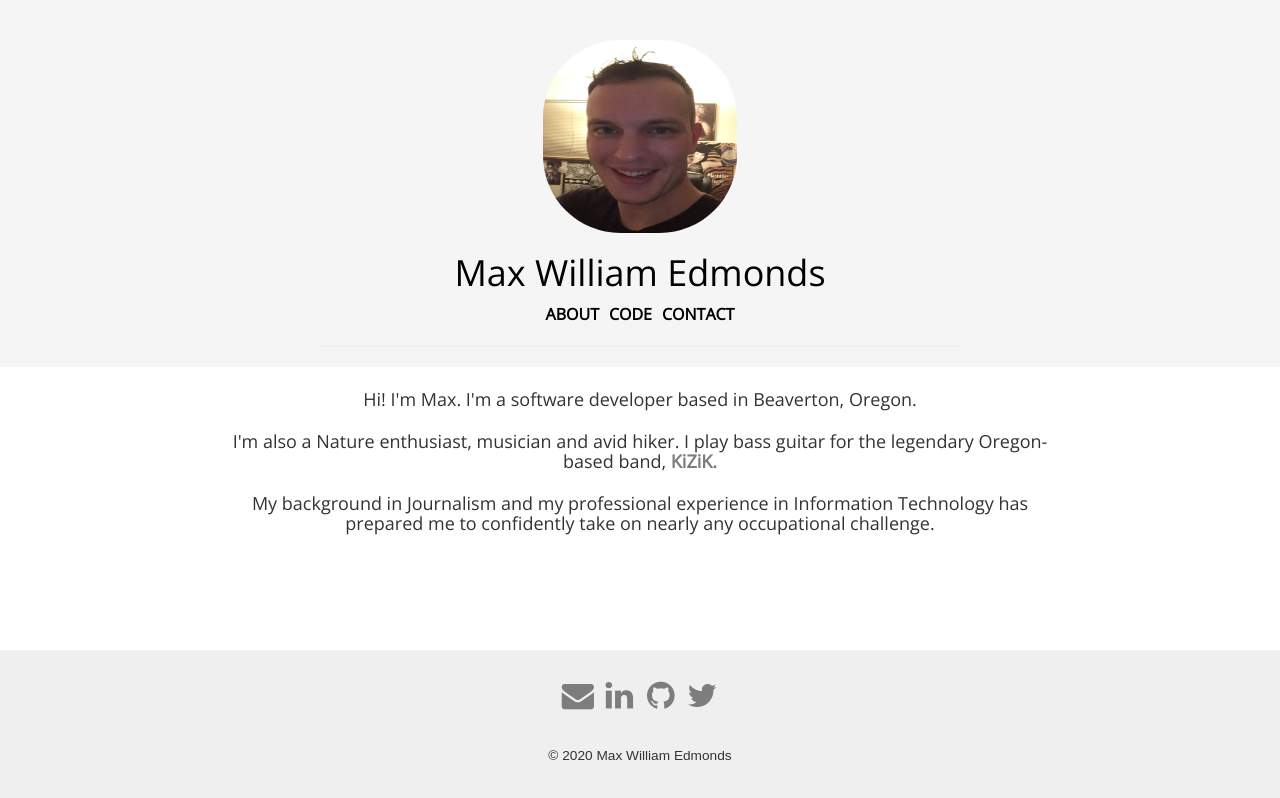
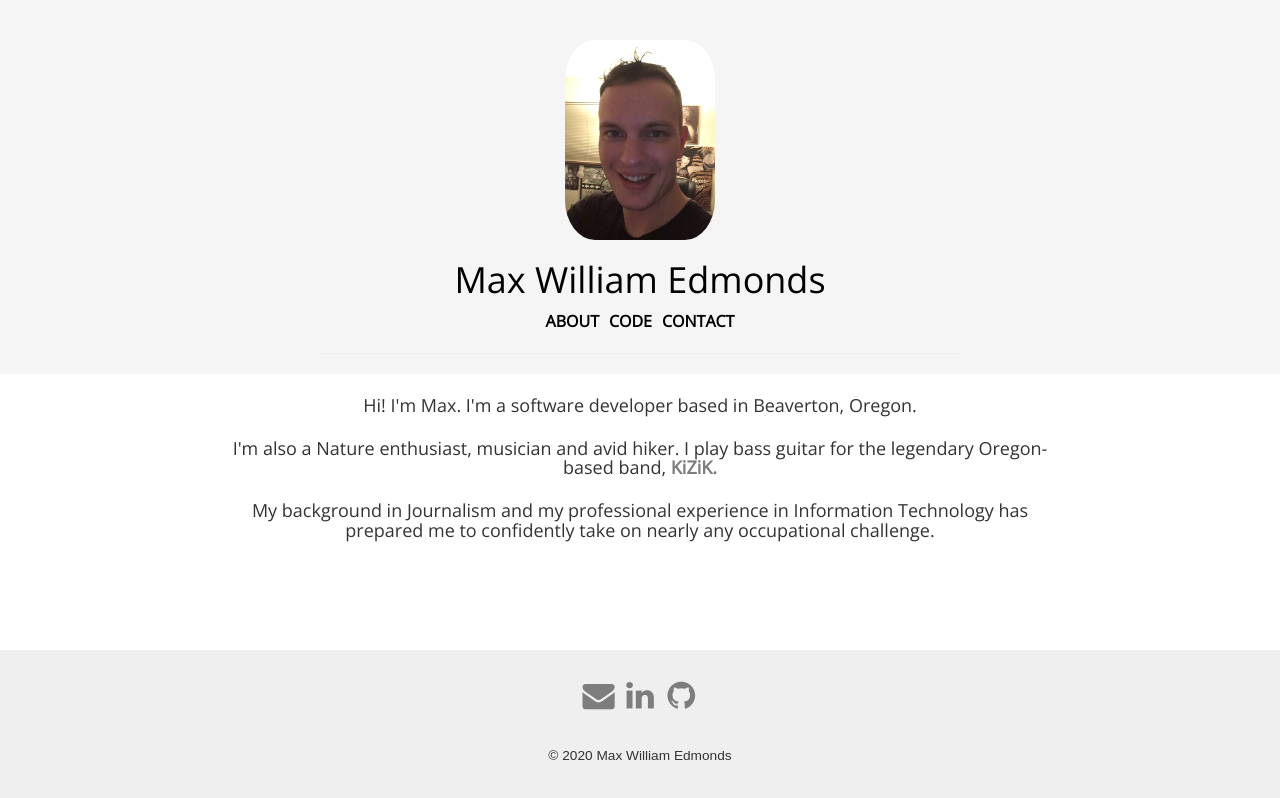
Before and after one commit to zilchlorf/React_to_my_Portfolio, a React (Create React App) app: page /contact in a window 1280 px wide. Built offline with nearby package versions, Linux system fonts and the light colour scheme; a web font is replaced by a local one.

Commit message:
remove twitter and adjust profile pic proportions

```diff
--- a/public/index.html
+++ b/public/index.html
@@ -5,7 +5,7 @@
   <meta charset="utf-8">
   <meta name="viewport" content="width=device-width, initial-scale=1, shrink-to-fit=no">
   <meta name="theme-color" content="#000000">
-  <meta property="og:image" content="%PUBLIC_URL%/Profile pic.jpg">
+  <meta property="og:image" content="%PUBLIC_URL%/Profile_room_pic.JPG">
 
   <link rel="shortcut icon" href="%PUBLIC_URL%/File-MAX-icon.ico">
   <link rel='stylesheet prefetch'
--- a/src/containers/Footer.js
+++ b/src/containers/Footer.js
@@ -39,7 +39,6 @@ class Footer extends Component {
               <SocialIcon><a href="mailto:maxedmonds05@gmail.com" ><FAIcon className="fa fa-envelope fa-fw fa-2x" /></a></SocialIcon>
               <SocialIcon><a href="http://www.linkedin.com/in/max-edmonds-abab5b1a/" ><FAIcon className="fa fa-linkedin fa-fw fa-2x" /></a></SocialIcon>
               <SocialIcon><a href="https://github.com/zilchlorf" ><FAIcon className="fa fa-github fa-fw fa-2x" /></a></SocialIcon>
-              <SocialIcon><a href="https://twitter.com/zilchlorf" ><FAIcon className="fa fa-twitter fa-fw fa-2x" /></a></SocialIcon>
             </SocialIconList>
             <br />
           </div>
--- a/src/containers/Header.js
+++ b/src/containers/Header.js
@@ -3,9 +3,9 @@ import { Link } from 'react-router'
 import styled from 'styled-components';
 
 const ProfileImage = styled.img`
-  width: 12em;
-  height: 12em;
-  border-radius: 40%;
+  width: 15rem;
+  height: 20rem;
+  border-radius: 20%;
 `;
 
 const ProfileTitle = styled.h1`
@@ -33,7 +33,7 @@ class Header extends Component {
     return (
       <HeaderDiv>
         <Link to="/">
-          <ProfileImage src={require('../assets/Profile_room_pic.JPG')} alt='Max William Edmonds'/>
+          <ProfileImage  src={require('../assets/Profile_room_pic.JPG')} alt='Max William Edmonds'/>
           <ProfileTitle>Max William Edmonds</ProfileTitle>
         </Link>
         <div>
```
